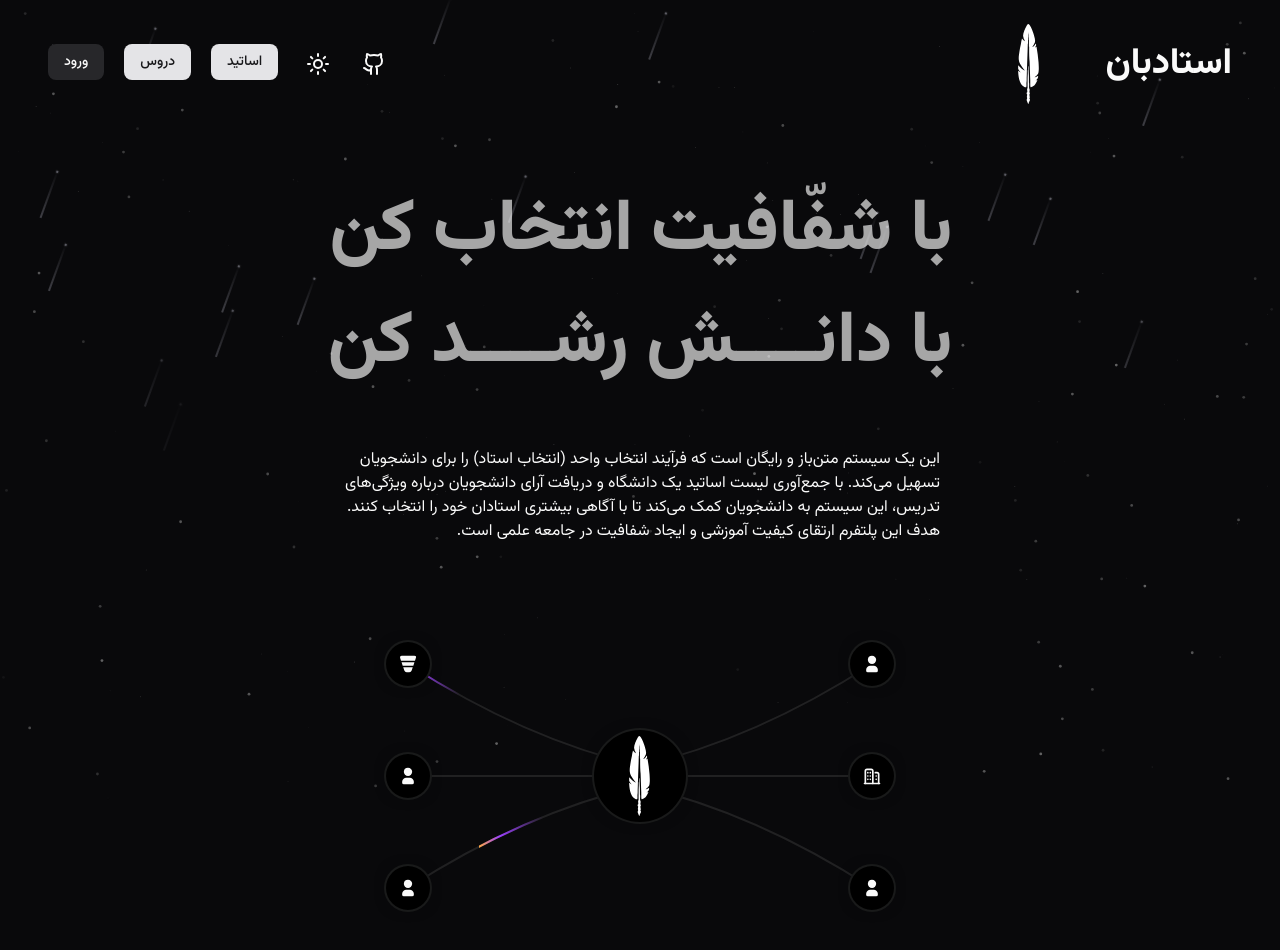
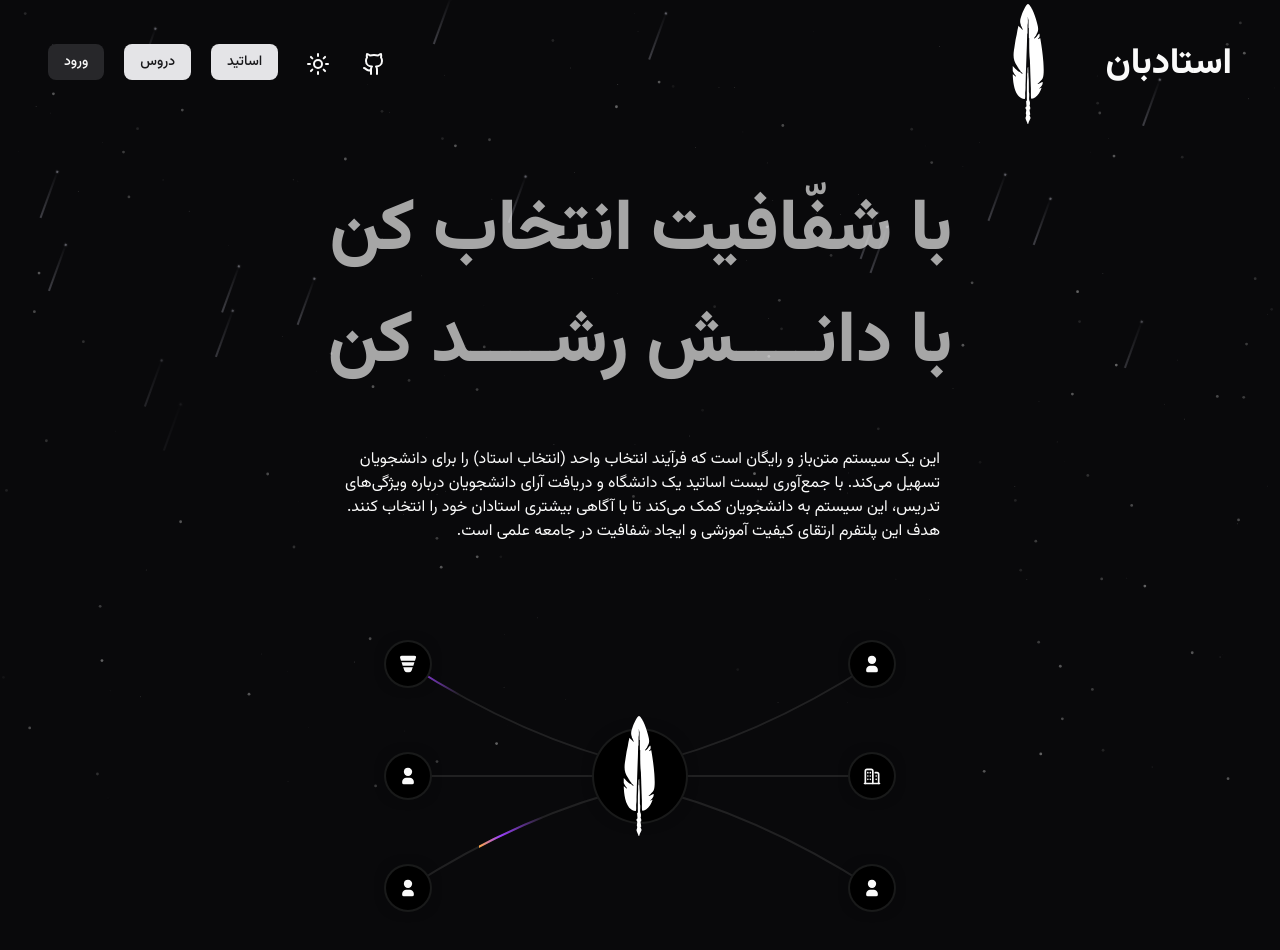
Before and after one commit to ostadbun/Client, a Next.js app: page / in a window 1280 px wide. Built offline with nearby package versions, Linux system fonts and the light colour scheme.

Commit message:
fixing theme

```diff
--- a/src/app/globals.css
+++ b/src/app/globals.css
@@ -199,4 +199,5 @@ html {
 #my-logo {
   width: 120px;
   fill: red;
+  height: 120px;
 }
```
